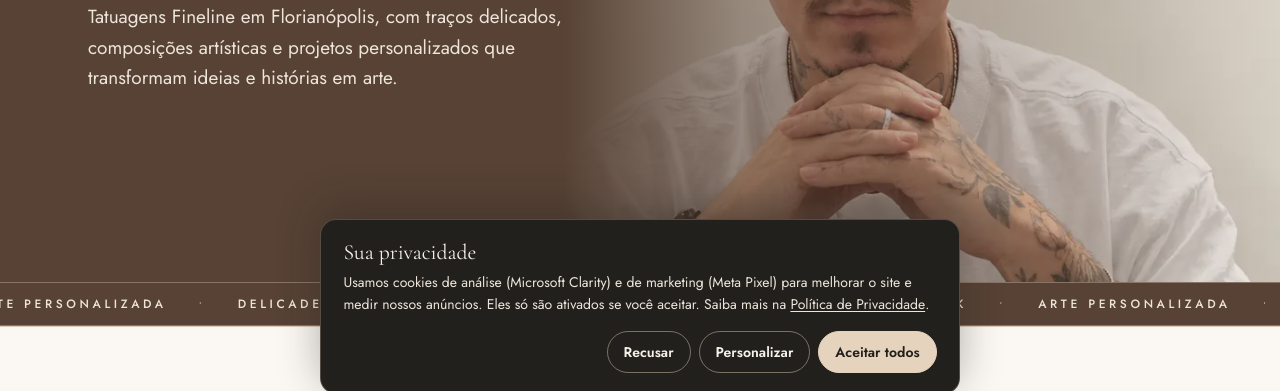
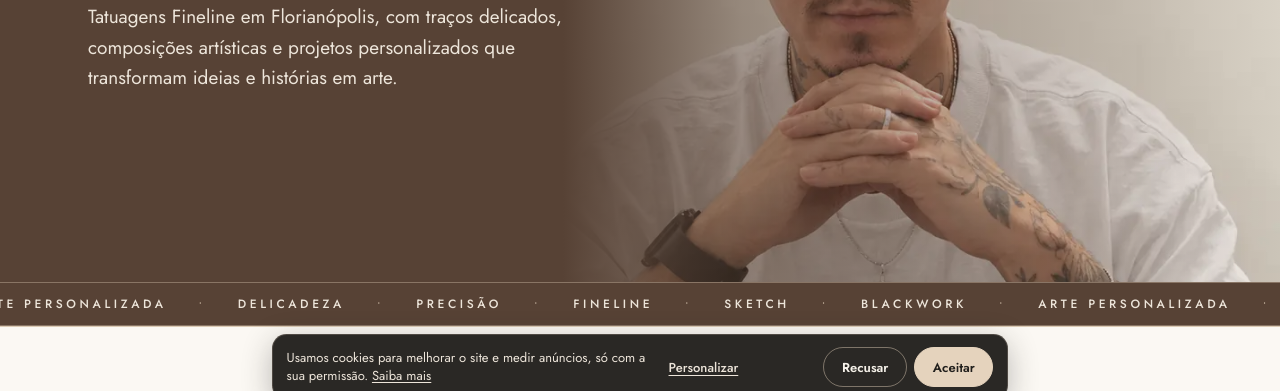
Before and after one commit to MarcuscasteloTattoo/Erick-botega, a plain HTML site: page index.html in a window 1280 px wide. Shown: the part 390-781 px from the top of the page. Drawn offline with nearby package versions, Linux system fonts and the light colour scheme.

Commit message:
Aviso de cookies compacto e discreto
Cartão pequeno no rodapé: texto curto, Recusar e Aceitar lado a lado, Personalizar como link.
No celular passa de 263 px para 110 px de altura.

Co-Authored-By: Claude Opus 5.5 <noreply@anthropic.com>
Claude-Session: https://claude.ai/code/session_018BTSNAXJwmKt2DvHemVV58

```diff
--- a/index.html
+++ b/index.html
@@ -500,27 +500,29 @@ footer .foot-row { gap: 1.25rem; }
 @media (prefers-reduced-motion: reduce) { .qf-in-next, .qf-in-back { animation: none; } }
 .foot-legal { margin: 0; display: flex; flex-wrap: wrap; justify-content: center; gap: .35rem .6rem; font-size: .75rem; color: #cbbfb1; }
 .cookie {
-  position: fixed; z-index: 45; left: 0; right: 0; bottom: 0;
-  margin: 0 auto; max-width: 40rem;
-  padding: 1.1rem max(1.1rem, env(safe-area-inset-right, 0px)) calc(1.1rem + env(safe-area-inset-bottom, 0px)) max(1.1rem, env(safe-area-inset-left, 0px));
-  background: var(--brown-deeper); color: var(--hero-fg);
-  border: 1px solid rgba(229, 211, 189, .25); border-radius: 1rem 1rem 0 0; box-shadow: 0 -10px 40px rgba(34, 32, 29, .35);
-}
-@media (min-width: 700px) { .cookie { bottom: 1rem; border-radius: 1rem; padding: 1.25rem 1.4rem; } }
-.cookie-titulo { margin: 0; font-family: var(--font-display); font-size: 1.35rem; line-height: 1.2; }
-.cookie-texto { margin: .4rem 0 0; font-size: .875rem; line-height: 1.55; color: var(--hero-muted); }
-.cookie-prefs { margin-top: .85rem; display: grid; gap: .55rem; }
+  position: fixed; z-index: 45; left: .6rem; right: .6rem; bottom: calc(.6rem + env(safe-area-inset-bottom, 0px));
+  margin: 0 auto; max-width: 46rem; padding: .75rem .85rem;
+  background: rgba(34, 32, 29, .96); color: var(--hero-fg);
+  border: 1px solid rgba(229, 211, 189, .2); border-radius: .9rem; box-shadow: 0 8px 30px rgba(34, 32, 29, .3);
+  display: flex; flex-wrap: wrap; align-items: center; gap: .6rem 1rem;
+}
+.cookie[hidden], .cookie-prefs[hidden] { display: none; }
+.cookie-titulo { position: absolute; width: 1px; height: 1px; overflow: hidden; clip: rect(0 0 0 0); white-space: nowrap; }
+.cookie-texto { flex: 1 1 18rem; margin: 0; font-size: .8125rem; line-height: 1.45; color: var(--hero-muted); }
+.cookie-prefs { flex-basis: 100%; display: grid; gap: .5rem; }
+.cookie-acoes { flex: 1 1 auto; display: flex; align-items: center; gap: .45rem; justify-content: flex-end; }
 .ck-op { display: flex; gap: .6rem; align-items: flex-start; font-size: .8125rem; line-height: 1.45; color: var(--hero-muted); cursor: pointer; }
 .ck-op input { margin-top: .15rem; width: 1.05rem; height: 1.05rem; accent-color: var(--terracotta); flex: none; }
 .ck-op strong { color: var(--hero-fg); font-weight: 600; }
-.cookie-acoes { margin-top: 1rem; display: flex; flex-wrap: wrap; gap: .5rem; justify-content: flex-end; }
-.ck-btn { min-height: 2.6rem; padding: .55rem 1rem; border-radius: 999px; font: inherit; font-size: .875rem; font-weight: 600; cursor: pointer; }
+.ck-btn { min-height: 2.5rem; padding: .45rem 1.1rem; border-radius: 999px; font: inherit; font-size: .8125rem; font-weight: 600; cursor: pointer; }
+#ck-personalizar { order: -1; margin-right: auto; min-height: 2.5rem; padding: .45rem .2rem; border: 0; background: none; color: var(--hero-muted); font-weight: 500; text-decoration: underline; text-underline-offset: 3px; }
+#ck-personalizar:hover { color: var(--gold); }
 .ck-sec { background: transparent; color: var(--hero-fg); border: 1px solid rgba(229, 211, 189, .45); }
 .ck-sec:hover { border-color: var(--gold); color: var(--gold); }
 .ck-pri { background: var(--gold); color: var(--brown-deeper); border: 1px solid var(--gold); }
 .ck-pri:hover { background: var(--hero-fg); }
 .ck-btn:focus-visible, .link-priv:focus-visible, .priv-fechar:focus-visible { outline: 3px solid var(--gold); outline-offset: 2px; }
-@media (max-width: 480px) { .cookie-acoes .ck-btn { flex: 1 1 auto; } .ck-pri { flex-basis: 100% !important; order: -1; } }
+@media (max-width: 480px) { .cookie { gap: .5rem; padding: .7rem .8rem; } .cookie-texto { flex-basis: 100%; } .cookie-acoes { flex-basis: 100%; } #ck-personalizar { font-size: .75rem; } .cookie-acoes #ck-recusar, .cookie-acoes #ck-aceitar, .cookie-acoes #ck-salvar { flex: 1 1 0; } }
 .priv { position: fixed; inset: 0; z-index: 60; display: flex; align-items: center; justify-content: center; padding: max(1rem, env(safe-area-inset-top, 0px)) max(1rem, env(safe-area-inset-right, 0px)) max(1rem, env(safe-area-inset-bottom, 0px)) max(1rem, env(safe-area-inset-left, 0px)); background: rgba(22, 20, 18, .78); }
 .priv-caixa { position: relative; width: 100%; max-width: 46rem; max-height: 100%; overflow-y: auto; overscroll-behavior: contain; background: var(--background); color: var(--foreground); border-radius: 1rem; padding: 2rem 1.4rem 2.25rem; }
 @media (min-width: 700px) { .priv-caixa { padding: 2.5rem 2.75rem 2.75rem; } }
@@ -711,7 +713,7 @@ footer .foot-row { gap: 1.25rem; }
 
 <div class="cookie" id="cookie" role="region" aria-label="Aviso de cookies" data-ta="aria-label:ckAria" hidden>
   <p class="cookie-titulo" data-t="ckTitulo">Sua privacidade</p>
-  <p class="cookie-texto" data-t="ckTexto">Usamos cookies de análise (Microsoft Clarity) e de marketing (Meta Pixel) para melhorar o site e medir nossos anúncios. Eles só são ativados se você aceitar. Saiba mais na <button type="button" class="link-priv" data-open-priv>Política de Privacidade</button>.</p>
+  <p class="cookie-texto" data-t="ckTexto">Usamos cookies para melhorar o site e medir anúncios, só com a sua permissão. <button type="button" class="link-priv" data-open-priv>Saiba mais</button></p>
   <div class="cookie-prefs" id="ck-prefs" hidden>
     <label class="ck-op"><input type="checkbox" checked disabled><span data-t="ckNec"><strong>Essenciais</strong> · guardam a sua escolha. Sempre ativos.</span></label>
     <label class="ck-op"><input type="checkbox" id="ck-analise"><span data-t="ckAn"><strong>Análise</strong> · Microsoft Clarity: mapa de calor e gravação da navegação.</span></label>
@@ -720,8 +722,8 @@ footer .foot-row { gap: 1.25rem; }
   <div class="cookie-acoes">
     <button type="button" class="ck-btn ck-sec" id="ck-recusar" data-t="ckRej">Recusar</button>
     <button type="button" class="ck-btn ck-sec" id="ck-personalizar" data-t="ckCfg">Personalizar</button>
-    <button type="button" class="ck-btn ck-sec" id="ck-salvar" data-t="ckSalvar" hidden>Salvar escolhas</button>
-    <button type="button" class="ck-btn ck-pri" id="ck-aceitar" data-t="ckAcc">Aceitar todos</button>
+    <button type="button" class="ck-btn ck-sec" id="ck-salvar" data-t="ckSalvar" hidden>Salvar</button>
+    <button type="button" class="ck-btn ck-pri" id="ck-aceitar" data-t="ckAcc">Aceitar</button>
   </div>
 </div>
 
@@ -1257,15 +1259,15 @@ const I18N = {
     erro: "Enter your WhatsApp number with area code, like (48) 9 9999-9999.",
     ampliar: "Enlarge: ", ampliarFoto: "Enlarge photo: ", googleAria: "Google review", starsAria: "5 out of 5 stars",
     t: {
-      ckTexto: "We use analytics (Microsoft Clarity) and marketing (Meta Pixel) cookies to improve the website and measure our ads. They are only turned on if you accept. Learn more in our <button type=\"button\" class=\"link-priv\" data-open-priv>Privacy Policy</button>.",
+      ckTexto: "We use cookies to improve the website and measure ads, only with your permission. <button type=\"button\" class=\"link-priv\" data-open-priv>Learn more</button>",
       ckTitulo: "Your privacy",
       ckNec: "<strong>Essential</strong> · store your choice. Always on.",
       ckAn: "<strong>Analytics</strong> · Microsoft Clarity: heatmaps and session recordings.",
       ckMk: "<strong>Marketing</strong> · Meta Pixel: measure ads on Instagram and Facebook.",
       ckRej: "Decline",
       ckCfg: "Customize",
-      ckSalvar: "Save choices",
-      ckAcc: "Accept all",
+      ckSalvar: "Save",
+      ckAcc: "Accept",
       ckLink: "Cookie preferences",
       polLink: "Privacy Policy",
       qfTitulo: "Shall we bring your idea to life?",
@@ -1362,15 +1364,15 @@ const I18N = {
     erro: "Escribe tu WhatsApp con código de área, como (48) 9 9999-9999.",
     ampliar: "Ampliar: ", ampliarFoto: "Ampliar foto: ", googleAria: "Reseña de Google", starsAria: "5 de 5 estrellas",
     t: {
-      ckTexto: "Usamos cookies de análisis (Microsoft Clarity) y de marketing (Meta Pixel) para mejorar el sitio y medir nuestros anuncios. Solo se activan si aceptas. Más información en la <button type=\"button\" class=\"link-priv\" data-open-priv>Política de Privacidad</button>.",
+      ckTexto: "Usamos cookies para mejorar el sitio y medir anuncios, solo con tu permiso. <button type=\"button\" class=\"link-priv\" data-open-priv>Más información</button>",
       ckTitulo: "Tu privacidad",
       ckNec: "<strong>Esenciales</strong> · guardan tu elección. Siempre activos.",
       ckAn: "<strong>Análisis</strong> · Microsoft Clarity: mapa de calor y grabación de la navegación.",
       ckMk: "<strong>Marketing</strong> · Meta Pixel: medir anuncios en Instagram y Facebook.",
       ckRej: "Rechazar",
       ckCfg: "Personalizar",
-      ckSalvar: "Guardar elección",
-      ckAcc: "Aceptar todos",
+      ckSalvar: "Guardar",
+      ckAcc: "Aceptar",
       ckLink: "Preferencias de cookies",
       polLink: "Política de Privacidad",
       qfTitulo: "¿Hacemos realidad tu idea?",
```
